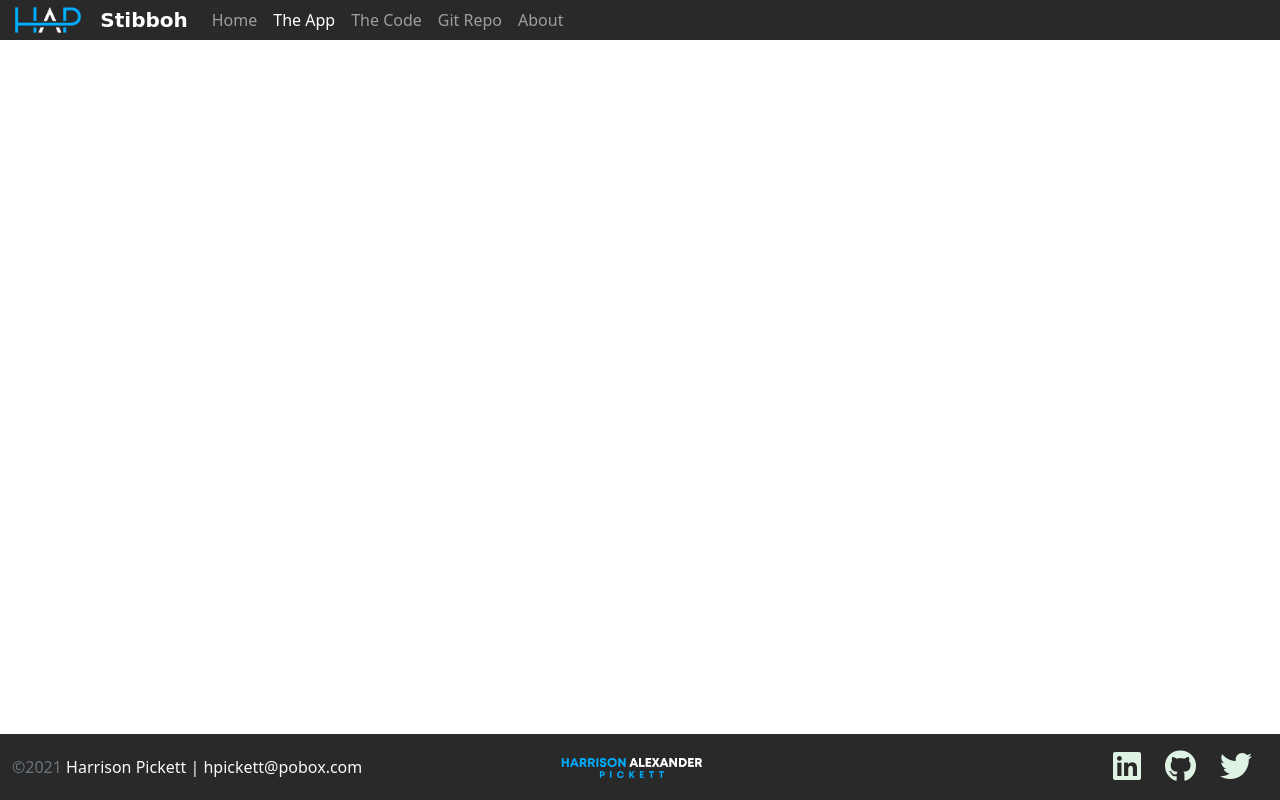
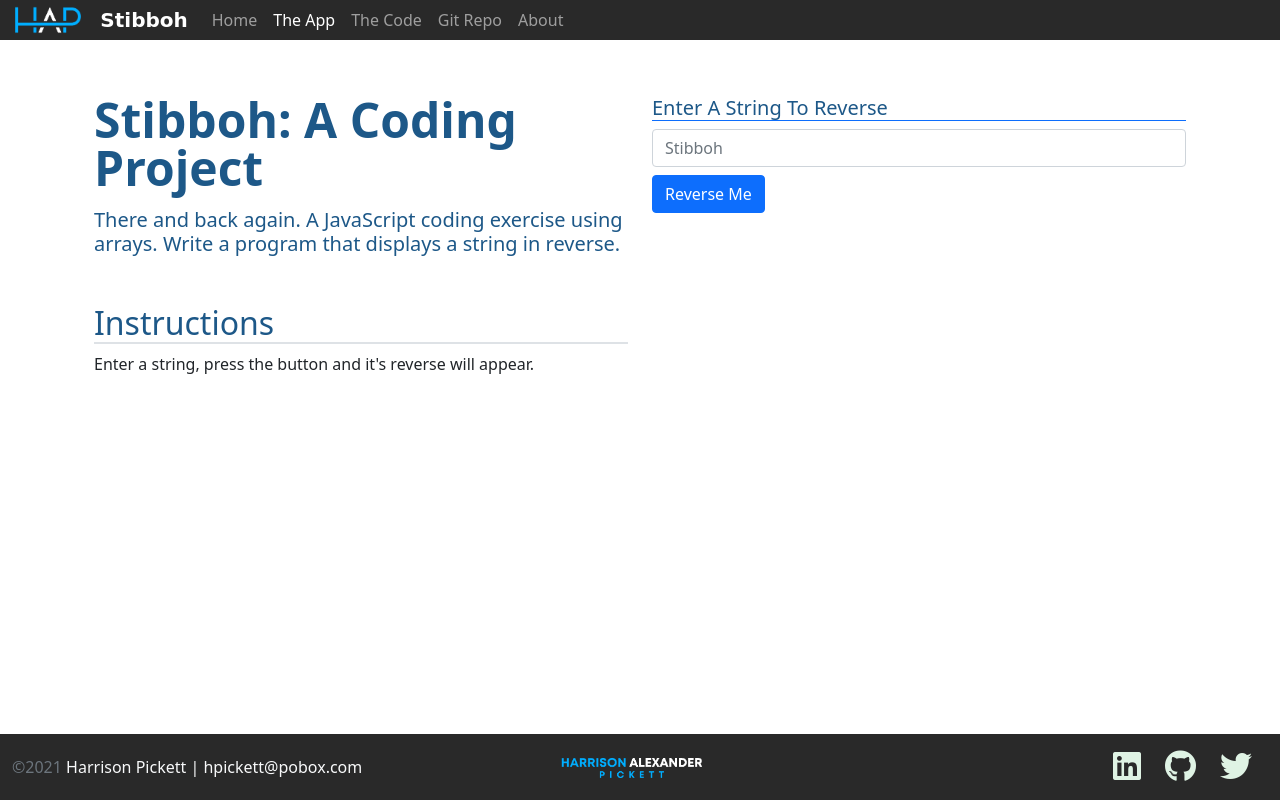
Before and after one commit to harrisonapickettiv/stibboh, a website built with Parcel: page src/app.html in a window 1280 px wide. Built offline with nearby package versions, Linux system fonts and the light colour scheme.

Commit message:
Build Stibboh user interface

```diff
--- a/src/app.html
+++ b/src/app.html
@@ -169,7 +169,55 @@
     </nav>
     <!-- ==== Main Section ==== -->
     <main class="flex-shrink-0">
-      <div class="container"></div>
+      <div class="container mt-5 px-4 py-5">
+        <div class="row row-cols-1 row-cols-lg-2">
+          <div class="col mb-4">
+            <h1 class="display-5 fw-bold lh-1 mb-3">
+              Stibboh: A Coding Project
+            </h1>
+            <h4 class="lead">
+              There and back again. A JavaScript coding exercise using arrays.
+              Write a program that displays a string in reverse.
+            </h4>
+            <h2 class="border-2 border-bottom mt-5">Instructions</h2>
+            <p>
+              Enter a string, press the button and it's reverse will appear.
+            </p>
+          </div>
+          <div class="col">
+            <h5 class="border-1 border-bottom border-primary">
+              Enter A String To Reverse
+            </h5>
+            <form class="row gx-3 gy-2">
+              <div class="col">
+                <input
+                  id="userString"
+                  type="text"
+                  class="form-control"
+                  placeholder="Stibboh"
+                  aria-label="Enter A String"
+                />
+              </div>
+              <div class="col-12">
+                <button type="button" id="btnSubmit" class="btn btn-primary">
+                  Reverse Me
+                </button>
+                <div
+                  class="alert alert-secondary mt-5 invisible fade show"
+                  id="alert"
+                  role="alert"
+                >
+                  <h4 class="alert-heading">Well Met!</h4>
+                  <hr />
+                  <p class="mb-0" id="msg">
+                    <!-- Insert A Message Here -->
+                  </p>
+                </div>
+              </div>
+            </form>
+          </div>
+        </div>
+      </div>
     </main>
     <!-- ==== Footer Section ==== -->
     <footer class="footer mt-auto py-3">
@@ -248,5 +296,5 @@
   </body>
   <script src="../node_modules/@popperjs/core/dist/cjs/popper.js"></script>
   <script src="../node_modules/bootstrap/dist/js/bootstrap.js"></script>
-  <script src="js/site.js"></script>
+  <script src="js/app.js"></script>
 </html>
```
Also changed, not shown: src/js/app.js (renamed from src/js/site.js).
